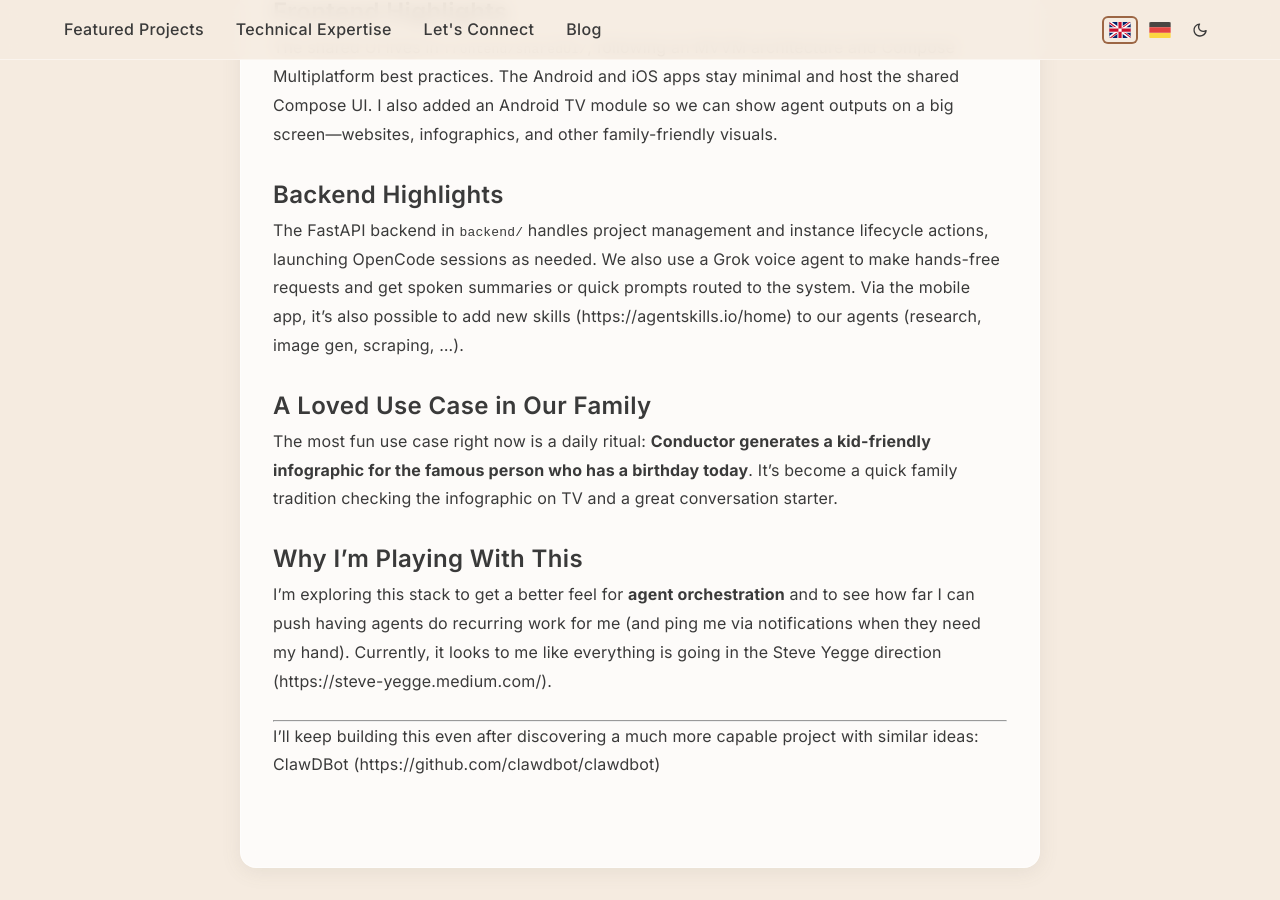
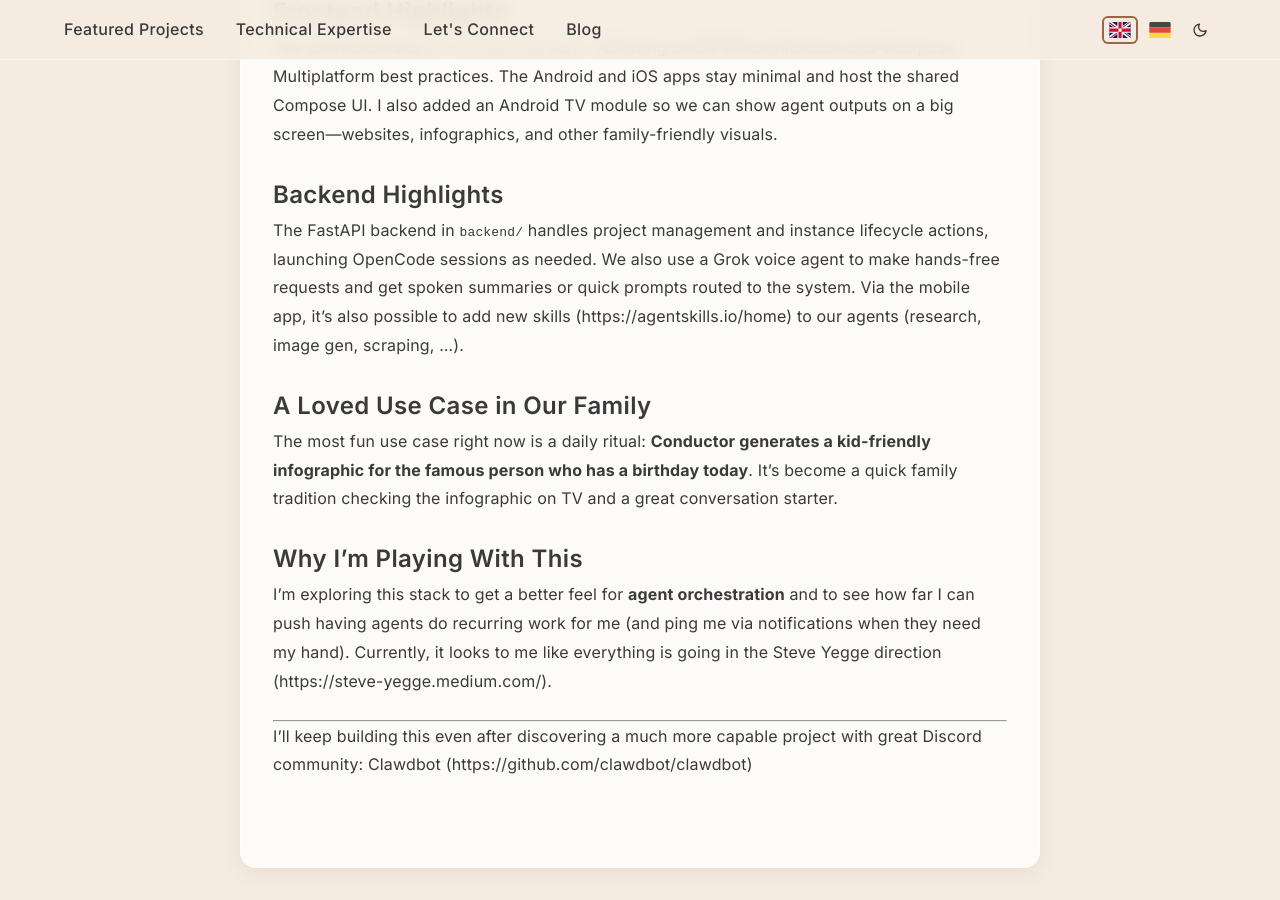
Before and after one commit to Lukafin/personalWeb, a Jekyll site: the page built from _posts/2026-01-11-building-conductor-orchestrating-periodic-agentic-tasks-from-anywhere.md, in a window 1280 px wide and 900 px high, scrolled down 1174 px. Built offline with Jekyll 4.4.1, drawn with Linux system fonts in a browser that asks for light colours.

Commit message:
Update ClawDBot description in blog post

```diff
--- a/_posts/2026-01-11-building-conductor-orchestrating-periodic-agentic-tasks-from-anywhere.md
+++ b/_posts/2026-01-11-building-conductor-orchestrating-periodic-agentic-tasks-from-anywhere.md
@@ -34,4 +34,4 @@ I’m exploring this stack to get a better feel for **agent orchestration** and
 
 ---
 
-I’ll keep building this even after discovering a much more capable project with similar ideas: ClawDBot (https://github.com/clawdbot/clawdbot)
+I’ll keep building this even after discovering a much more capable project with great Discord community: Clawdbot (https://github.com/clawdbot/clawdbot)
```
